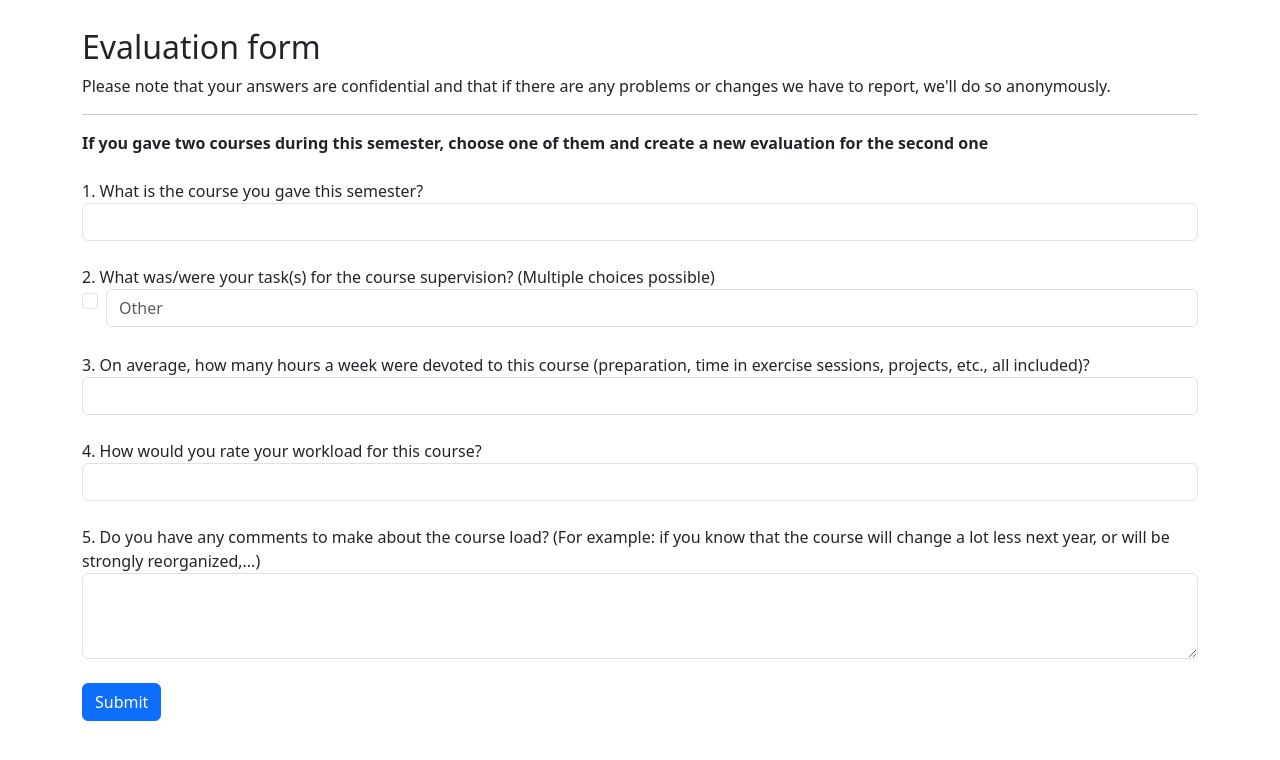
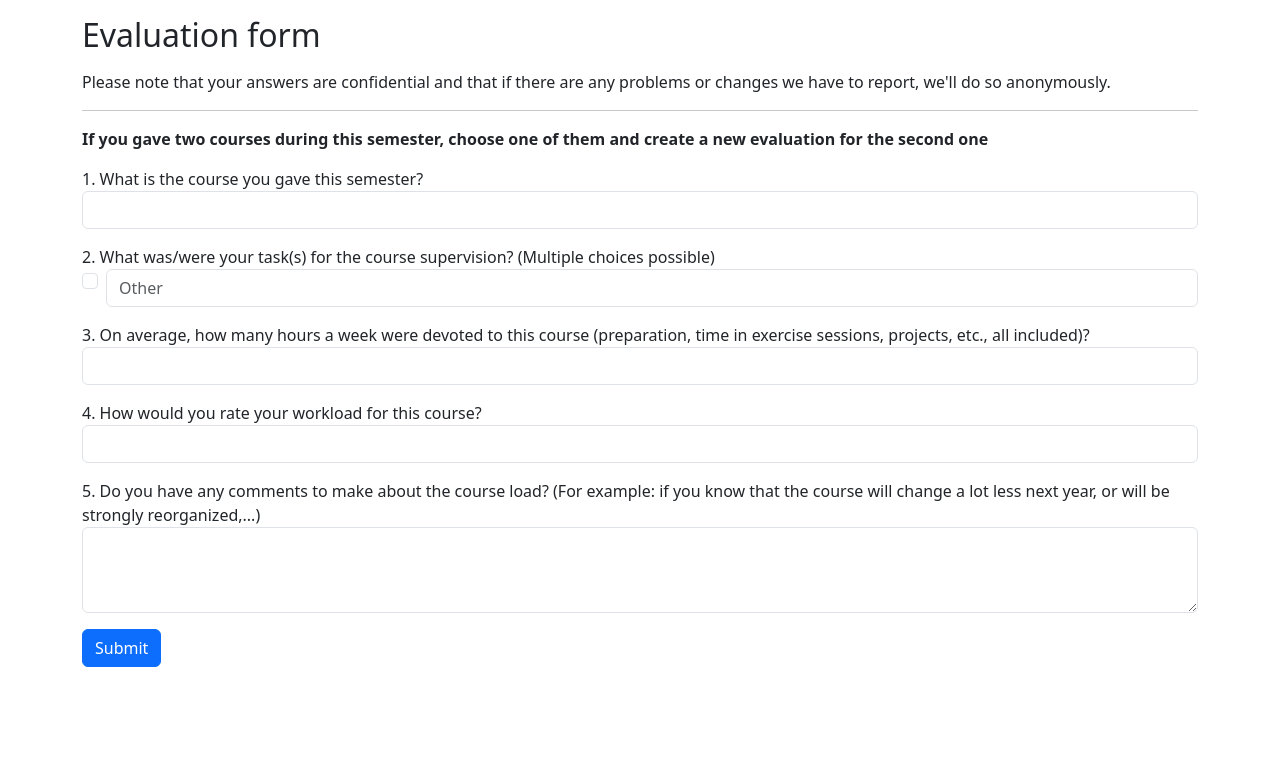
Before and after one commit to UCL-INGI/ictm-teaching, a Python web app: template templates/evaluations.html in a window 1280 px wide. Shown: the top 760 px of the page. Run offline with Jinja, Linux system fonts and the light colour scheme; the template is opened without the code that fills it, so the values that code supplies are empty.

Commit message:
remove all useless <br> tag

```diff
--- a/templates/course_info.html
+++ b/templates/course_info.html
@@ -1,6 +1,6 @@
 {% extends "course_template.html" %}
 {% block tabs %}
-    <div class="row">
+    <div class="row mb-3">
         <div class="col-sm-12">
             <ul class="nav nav-tabs">
                 {% for year in all_years %}
@@ -14,7 +14,6 @@
             </ul>
         </div>
     </div>
-    <br>
 {% endblock %}
 
 {% block beforeform %}
@@ -27,8 +26,7 @@
                     {% include 'course_info_template.html' %}
                 {% endwith %}
             </form>
-            <br>
-            <div class="container-fluid mb-3">
+            <div class="container-fluid mb-3 mt-3">
                 <div class="card">
                     <div class="card-body">
                         <h2 class="sub-header">Assistant(s) for this year ({{ course.year }}
--- a/templates/course_info_template.html
+++ b/templates/course_info_template.html
@@ -126,10 +126,9 @@
             </dd>
         </dl>
     </div>
-    <div class="row">
+    <div class="row mt-2">
         <div class="col-sm-12 d-flex justify-content-center align-items-center">
-            <br>
-            <button class="btn btn-lg btn-success" type="submit"><i
+            <button class="btn btn-lg btn-success me-1" type="submit"><i
                     class="glyphicon glyphicon-ok-sign"></i> Save
             </button>
             {% if page == 'course_info' %}
--- a/templates/course_template.html
+++ b/templates/course_template.html
@@ -10,18 +10,16 @@
 
 {% block pagecontent %}
     {% include "toast.html" %}
-    <div class="row">
+    <div class="row mt-3 ms-1">
         <div class="col-sm-12">
-            <br>
             <h1 class="page-header">{{ course.code }} - {{ course.title }}</h1>
             <hr>
         </div>
     </div>
 
-    <div class="row">
+    <div class="row mb-3 ms-1">
         <div class="col-sm-12">
             <h2 class="sub-header">Course informations</h2>
-            <br>
         </div>
     </div>
 
--- a/templates/evaluations.html
+++ b/templates/evaluations.html
@@ -2,9 +2,8 @@
 {% block pagetitle %}Evaluation form{% endblock %}
 {% block pagecontent %}
     {% include "toast.html" %}
-    <div class="container mt-1">
-        <br>
-        <h2>Evaluation form</h2>
+    <div class="container mt-3">
+        <h2 class="mb-3">Evaluation form</h2>
         <p>Please note that your answers are confidential and that if there are any problems or changes we have to
             report, we'll do so anonymously.</p>
         <hr>
@@ -12,8 +11,7 @@
               method="POST">
             <strong>If you gave two courses during this semester, choose one of them and create a new evaluation for the
                 second one </strong>
-            <div class="form-group">
-                <br>
+            <div class="form-group mt-3 mb-3">
                 <label for="course">1. What is the course you gave this semester?</label>
                 <select class="form-control" id="course" name="course_id" required
                         {% if evaluation %} disabled {% endif %}>
@@ -25,10 +23,8 @@
                     {% endfor %}
                 </select>
             </div>
-            <br>
-            <div class="form-group">
+            <div class="form-group mb-3">
                 <label>2. What was/were your task(s) for the course supervision? (Multiple choices possible)</label>
-                <br>
                 {% for task in tasks %}
                     <div class="form-check">
                         <input class="form-check-input" type="checkbox" name="tasks[]" id="{{ task }}"
@@ -44,10 +40,9 @@
                            value="{{ evaluation.other_task if evaluation else '' }}" {% if evaluation %} disabled {% endif %}>
                 </div>
             </div>
-            <br>
-            <div class="form-group">
+            <div class="form-group mb-3">
                 <label>3. On average, how many hours a week were devoted to this course (preparation, time in exercise
-                    sessions, projects, etc., all included)?</label><br>
+                    sessions, projects, etc., all included)?</label>
                 <select class="form-control" name="evaluation_hour" required {% if evaluation %} disabled {% endif %}>
                     {% for hour in evaluation_hour %}
                         <option value="{{ hour }}" {% if evaluation and evaluation.nbr_hours == hour %}
@@ -55,9 +50,8 @@
                     {% endfor %}
                 </select>
             </div>
-            <br>
-            <div class="form-group">
-                <label>4. How would you rate your workload for this course?</label><br>
+            <div class="form-group mb-3">
+                <label>4. How would you rate your workload for this course?</label>
                 <select class="form-control" name="workload" required {% if evaluation %} disabled {% endif %}>
                     {% for workload in workloads %}
                         <option value="{{ workload }}"
@@ -66,17 +60,15 @@
                     {% endfor %}
                 </select>
             </div>
-            <br>
-            <div class="form-group">
+            <div class="form-group mb-3">
                 <label for="comments">5. Do you have any comments to make about the course load? (For example: if you
                     know that the course will change a lot less next year, or will be strongly
-                    reorganized,...)</label><br>
+                    reorganized,...)</label>
                 <textarea class="form-control" id="comment" name="comment"
                           rows="3" {% if evaluation %} disabled {% endif %}>{{ evaluation.comment if evaluation else '' }}</textarea>
             </div>
 
         {% if not evaluation %}
-            <br>
             <button type="submit" class="btn btn-primary">Submit</button>
         {% endif %}
         </form>
--- a/templates/preferences.html
+++ b/templates/preferences.html
@@ -15,9 +15,8 @@
 
 {% block pagecontent %}
     {% include "toast_notification.html" %}
-    <div class="container-fluid">
+    <div class="container-fluid mt-3">
         <form id="preferencesForm" method="post">
-            <br>
             <h2>The preferences of {{ researcher.user.name }} {{ researcher.user.first_name }}</h2>
             <table class="table table-hover" id="staticPreferencesTable">
                 <thead>
```
Also changed, not shown: templates/add_course.html (+7 -12 lines), templates/register.html (+8 -15 lines), templates/user_profile.html (+3 -6 lines).
